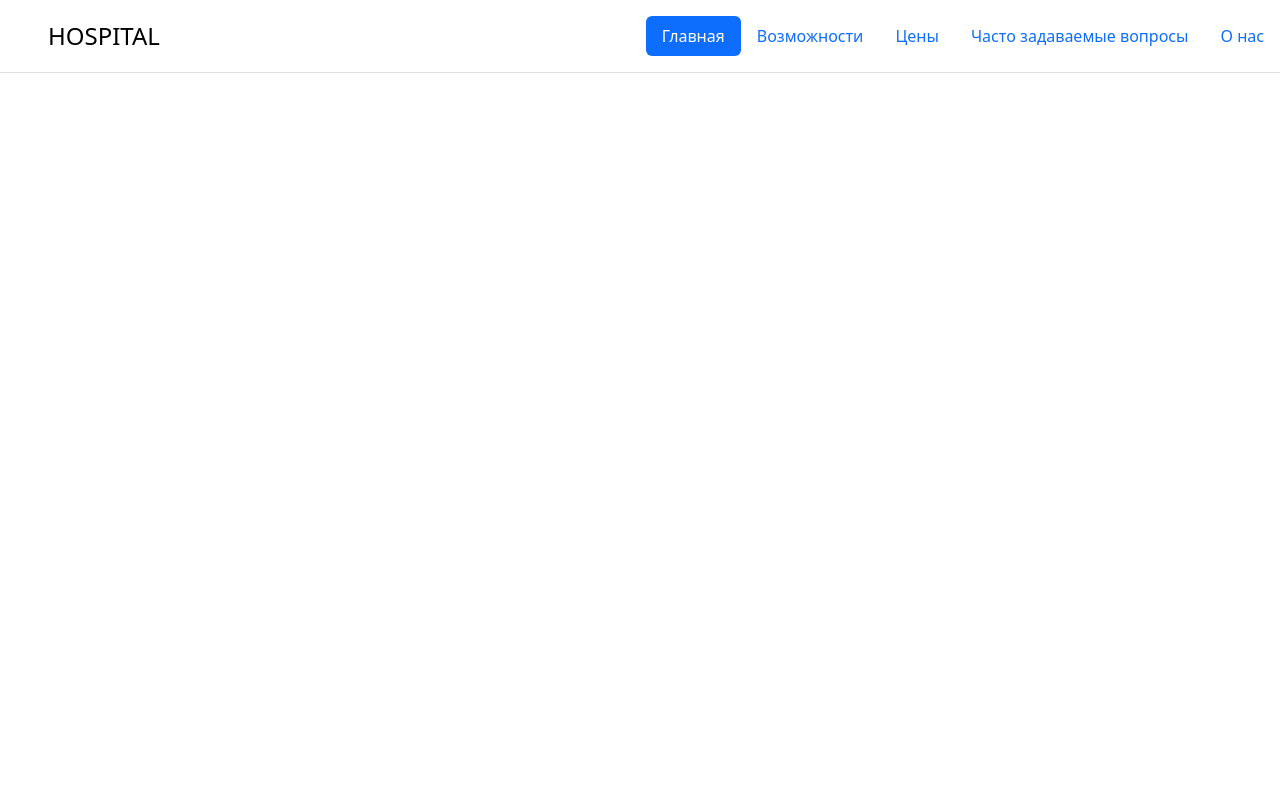
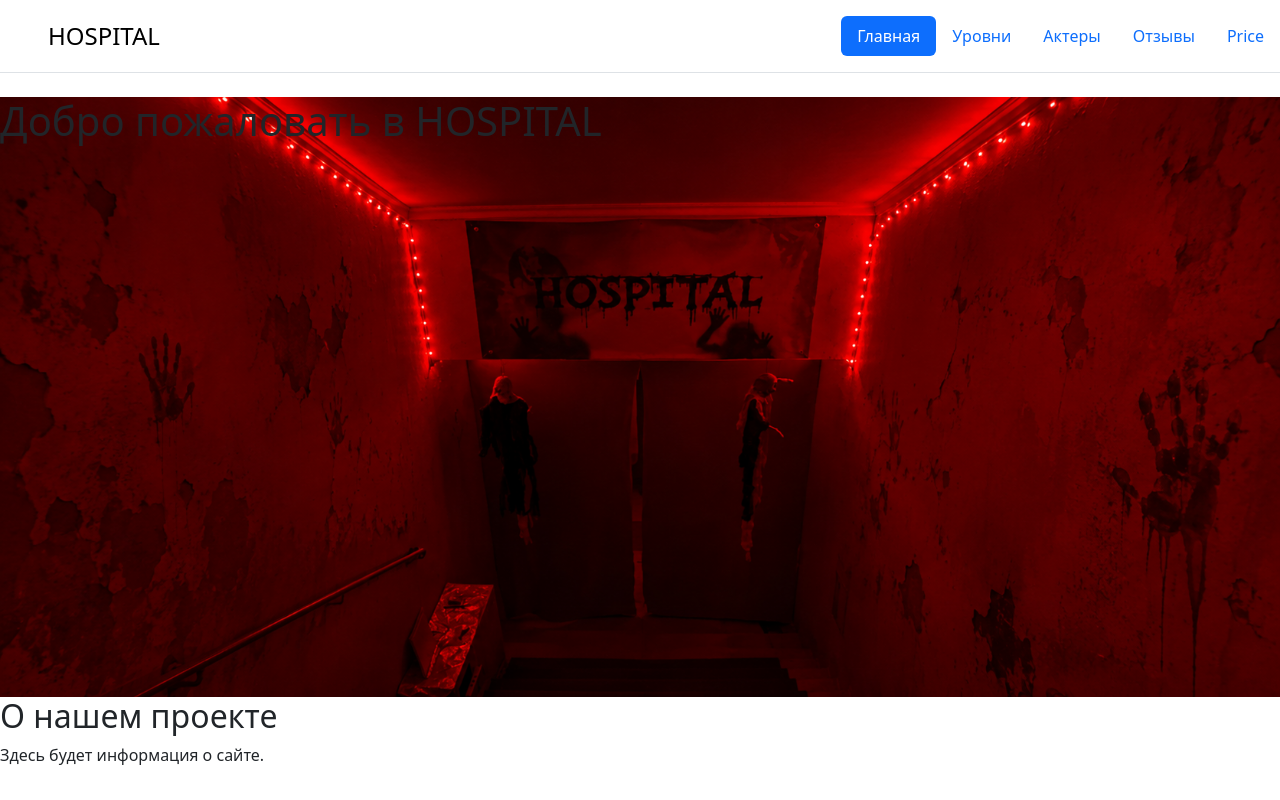
Before and after one commit to karinax09/Quest-Project, a Flask app: page / in a window 1280 px wide. Run offline with Flask 3, Linux system fonts and the light colour scheme.

Commit message:
fon hospital

```diff
--- a/app.py
+++ b/app.py
@@ -5,7 +5,7 @@ app = Flask(__name__)
 
 @app.route("/")
 def home():
-    return render_template("base.html")
+    return render_template("index.html")
 
 
 if __name__ == "__main__":
--- a/static/css/main.css
+++ b/static/css/main.css
@@ -0,0 +1,12 @@
+body {
+    margin: 0;
+}
+
+.hero {
+    background-image: url("../image/FON.png");
+    background-size: 100% auto;
+    background-position: top center;
+    background-repeat: no-repeat;
+
+    min-height: 600px;
+}
--- a/templates/base.html
+++ b/templates/base.html
@@ -33,31 +33,33 @@
 
         <li class="nav-item">
             <a href="#" class="nav-link">
-                Возможности
+                Уровни
             </a>
         </li>
 
         <li class="nav-item">
             <a href="#" class="nav-link">
-                Цены
+                Актеры
             </a>
         </li>
 
         <li class="nav-item">
             <a href="#" class="nav-link">
-                Часто задаваемые вопросы
+                Отзывы
             </a>
         </li>
 
         <li class="nav-item">
             <a href="#" class="nav-link">
-                О нас
+                Price
             </a>
         </li>
 
     </ul>
     </header>
 
+   {%block body%}
+   {%endblock%}
 
 </body>
 </html>
--- a/templates/index.html
+++ b/templates/index.html
@@ -0,0 +1,20 @@
+{%extends 'base.html'%}
+
+{%block title%}
+Главная страница
+{%endblock%}
+
+
+{% block body %}
+
+<section class="hero">
+    <h1>Добро пожаловать в HOSPITAL</h1>
+</section>
+
+<section class="second-section">
+    <h2>О нашем проекте</h2>
+    <p>Здесь будет информация о сайте.</p>
+</section>
+
+
+{% endblock %}
```
